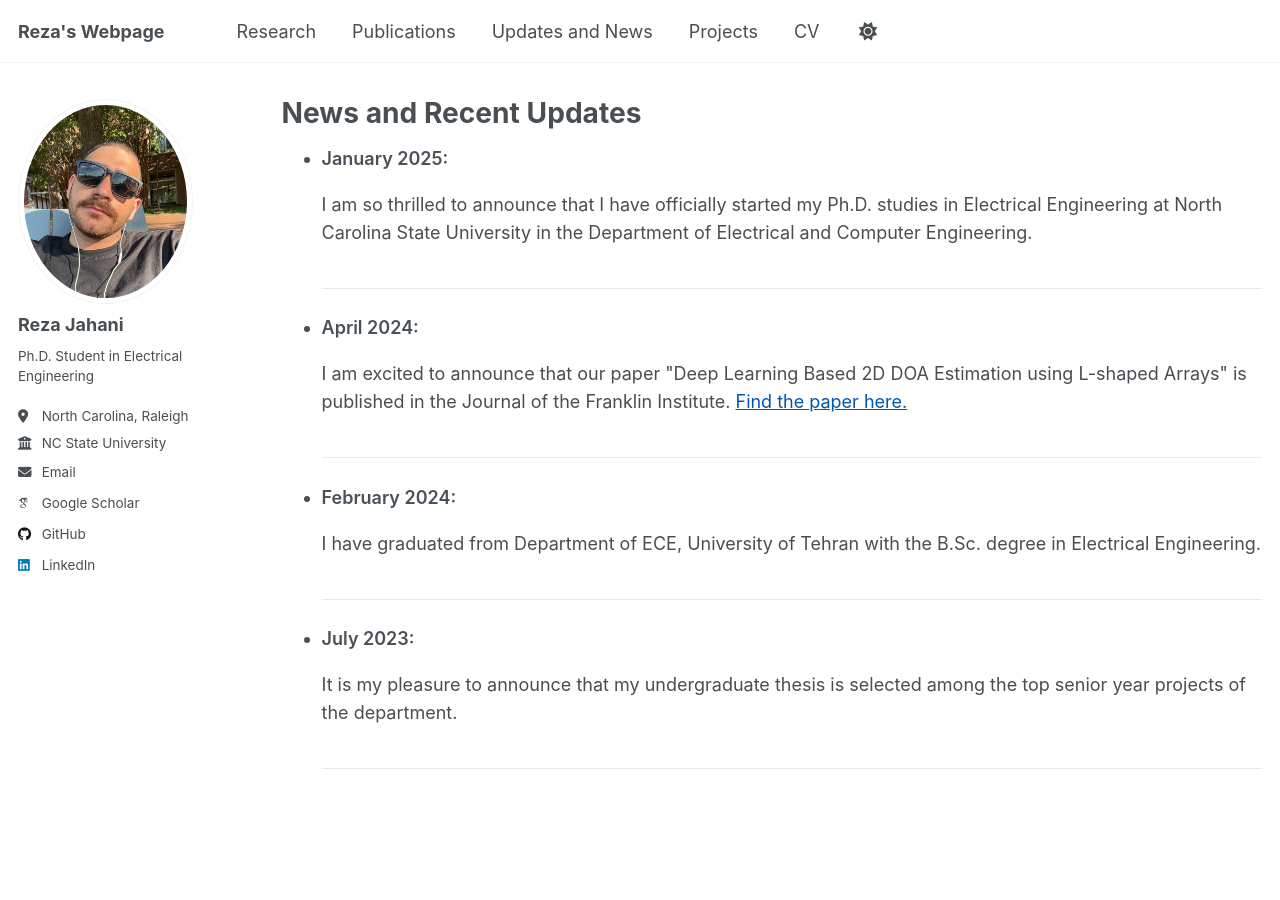
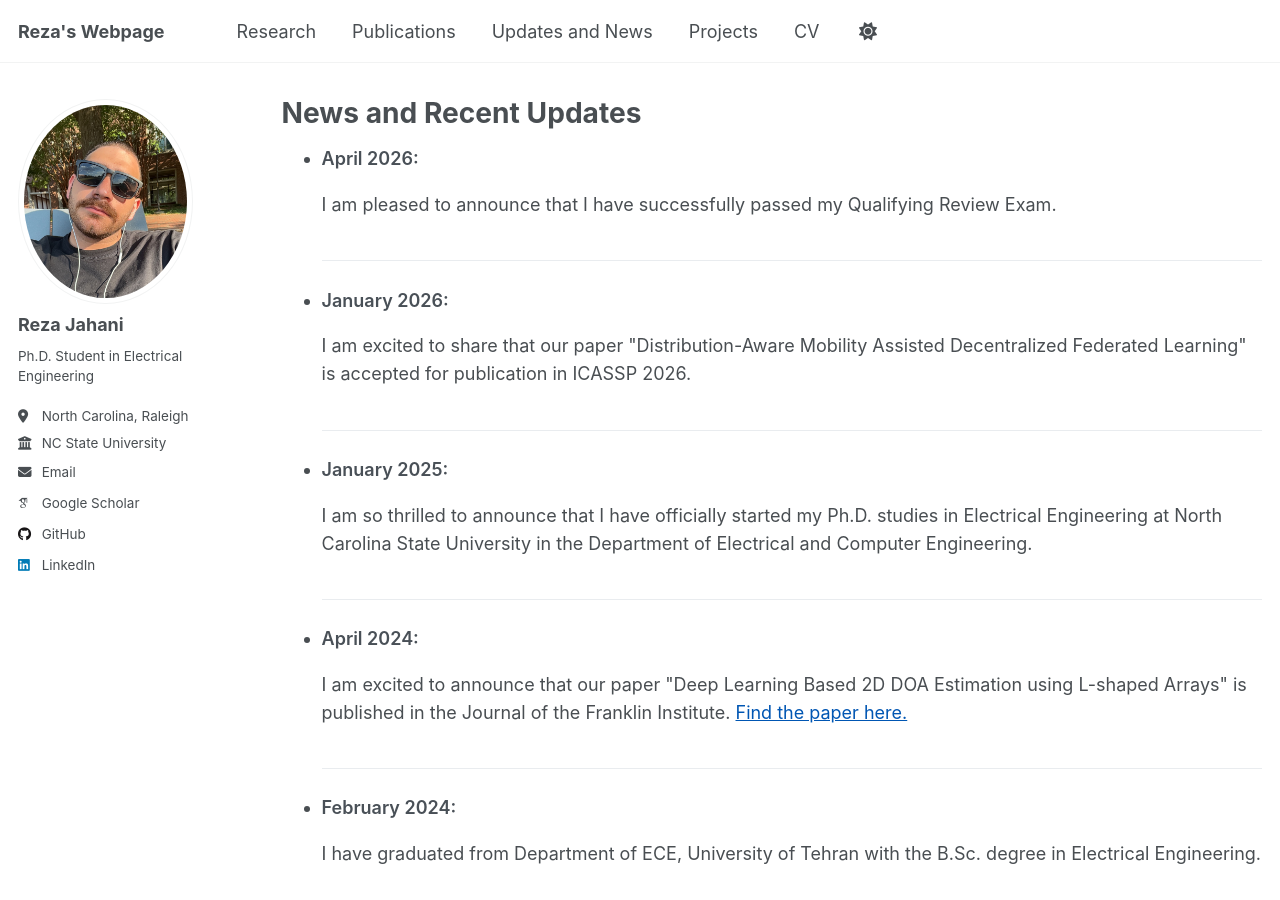
Before and after one commit to RezaJahanii/RezaJahanii.github.io, a Jekyll site: the page built from _pages/News.html, in a window 1280 px wide and 900 px high. Built offline with Jekyll 4.4.1, drawn with Linux system fonts in a browser that asks for light colours; some web fonts are replaced; a script that is not in the unit is left out.

Commit message:
Update News.html

```diff
--- a/_pages/News.html
+++ b/_pages/News.html
@@ -6,6 +6,18 @@ author_profile: true
 ---
 
 <ul>
+
+  <li style="margin:0 0 1.4rem 0; padding:0 0 1.0rem 0; border-bottom:1px solid #e9ecef; line-height:1.55;">
+    <div style="font-weight:600; color:#495057; margin:0 0 .2rem 0;">April 2026:</div>
+    <p style="margin:.1rem 0 0 0;">
+    <p>I am pleased to announce that I have successfully passed my Qualifying Review Exam.</p>
+  </li>
+
+  <li style="margin:0 0 1.4rem 0; padding:0 0 1.0rem 0; border-bottom:1px solid #e9ecef; line-height:1.55;">
+    <div style="font-weight:600; color:#495057; margin:0 0 .2rem 0;">January 2026:</div>
+    <p style="margin:.1rem 0 0 0;">
+    <p>I am excited to share that our paper "Distribution-Aware Mobility Assisted Decentralized Federated Learning" is accepted for publication in ICASSP 2026.</p>
+  </li>
 
   <li style="margin:0 0 1.4rem 0; padding:0 0 1.0rem 0; border-bottom:1px solid #e9ecef; line-height:1.55;">
     <div style="font-weight:600; color:#495057; margin:0 0 .2rem 0;">January 2025:</div>
```
